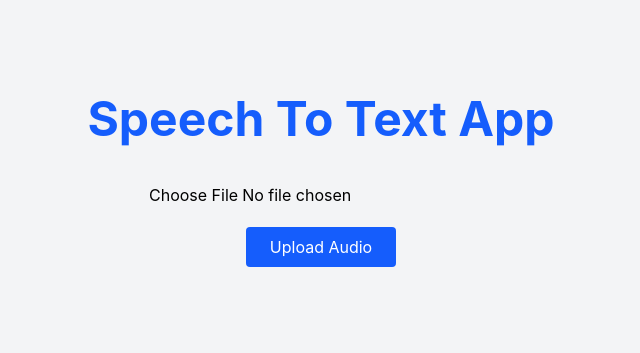
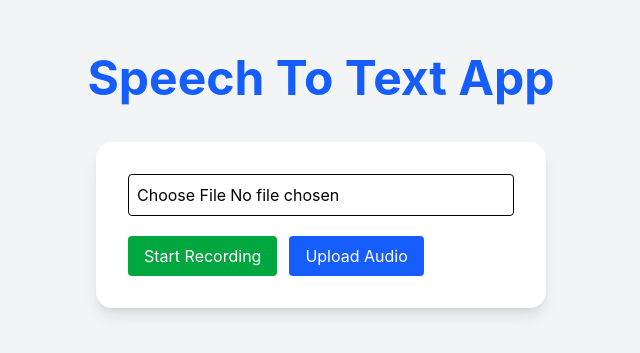
Before and after one commit to Malleshbukya/speech-to-text-app, a React (Vite) app in the folder client/: page / in a window 1280 px wide. Shown: the part 219-572 px from the top of the page, without its empty margins (319-959 px from the left). Built offline with nearby package versions, Linux system fonts and the light colour scheme.

Commit message:
Completed frontend recording and speech transcription

```diff
--- a/client/src/components/UploadAudio.jsx
+++ b/client/src/components/UploadAudio.jsx
@@ -1,4 +1,4 @@
-import { useState } from "react"
+import { useState, useRef } from "react"
 import axios from "axios"
 
 function UploadAudio() {
@@ -8,11 +8,86 @@ function UploadAudio() {
   const [transcription, setTranscription] =
     useState("")
 
+  const [loading, setLoading] =
+    useState(false)
+
+  const [recording, setRecording] =
+    useState(false)
+
+  const mediaRecorderRef = useRef(null)
+
+  const audioChunksRef = useRef([])
+
+  const startRecording = async () => {
+
+    try {
+
+      const stream =
+        await navigator.mediaDevices.getUserMedia({
+          audio: true,
+        })
+
+      const mediaRecorder =
+        new MediaRecorder(stream)
+
+      mediaRecorderRef.current = mediaRecorder
+
+      mediaRecorder.start()
+
+      setRecording(true)
+
+      audioChunksRef.current = []
+
+      mediaRecorder.ondataavailable = (event) => {
+
+        if (event.data.size > 0) {
+
+          audioChunksRef.current.push(event.data)
+        }
+      }
+
+      mediaRecorder.onstop = () => {
+
+        const audioBlob = new Blob(
+          audioChunksRef.current,
+          {
+            type: "audio/webm",
+          }
+        )
+
+        const audioFile = new File(
+          [audioBlob],
+          "recording.webm",
+          {
+            type: "audio/webm",
+          }
+        )
+
+        setAudio(audioFile)
+
+        console.log(audioFile)
+      }
+
+    } catch (error) {
+
+      console.log(error)
+
+      alert("Microphone access denied")
+    }
+  }
+
+  const stopRecording = () => {
+
+    mediaRecorderRef.current.stop()
+
+    setRecording(false)
+  }
+
   const handleUpload = async () => {
 
     if (!audio) {
 
-      alert("Please select audio file")
+      alert("Please select or record audio")
 
       return
     }
@@ -22,6 +97,8 @@ function UploadAudio() {
     formData.append("audio", audio)
 
     try {
+
+      setLoading(true)
 
       const response = await axios.post(
         "http://localhost:5000/upload",
@@ -40,11 +117,16 @@ function UploadAudio() {
 
       alert("Upload failed")
     }
+
+    finally {
+
+      setLoading(false)
+    }
   }
 
   return (
 
-    <div className="flex flex-col items-center gap-5">
+    <div className="bg-white p-8 rounded-2xl shadow-lg w-[450px] flex flex-col gap-5">
 
       <input
         type="file"
@@ -52,22 +134,57 @@ function UploadAudio() {
         onChange={(e) =>
           setAudio(e.target.files[0])
         }
+        className="border p-2 rounded"
       />
 
-      <button
-        onClick={handleUpload}
-        className="bg-blue-600 text-white px-6 py-2 rounded"
-      >
-        Upload Audio
-      </button>
+      <div className="flex gap-3">
+
+        {
+          !recording ? (
+
+            <button
+              onClick={startRecording}
+              className="bg-green-600 text-white px-4 py-2 rounded"
+            >
+              Start Recording
+            </button>
+
+          ) : (
+
+            <button
+              onClick={stopRecording}
+              className="bg-red-600 text-white px-4 py-2 rounded"
+            >
+              Stop Recording
+            </button>
+          )
+        }
+
+        <button
+          onClick={handleUpload}
+          className="bg-blue-600 text-white px-4 py-2 rounded"
+        >
+          Upload Audio
+        </button>
+
+      </div>
+
+      {
+        loading && (
+
+          <p className="text-blue-600 font-bold">
+            Generating transcription...
+          </p>
+        )
+      }
 
       {
         transcription && (
 
-          <div className="bg-white p-4 rounded shadow w-[400px]">
+          <div className="bg-gray-100 p-4 rounded">
 
             <h2 className="font-bold mb-2">
-              Transcription:
+              Transcription
             </h2>
 
             <p>{transcription}</p>
```
Also changed, not shown: 28 other files (tests, documents, lock files or other folders).
